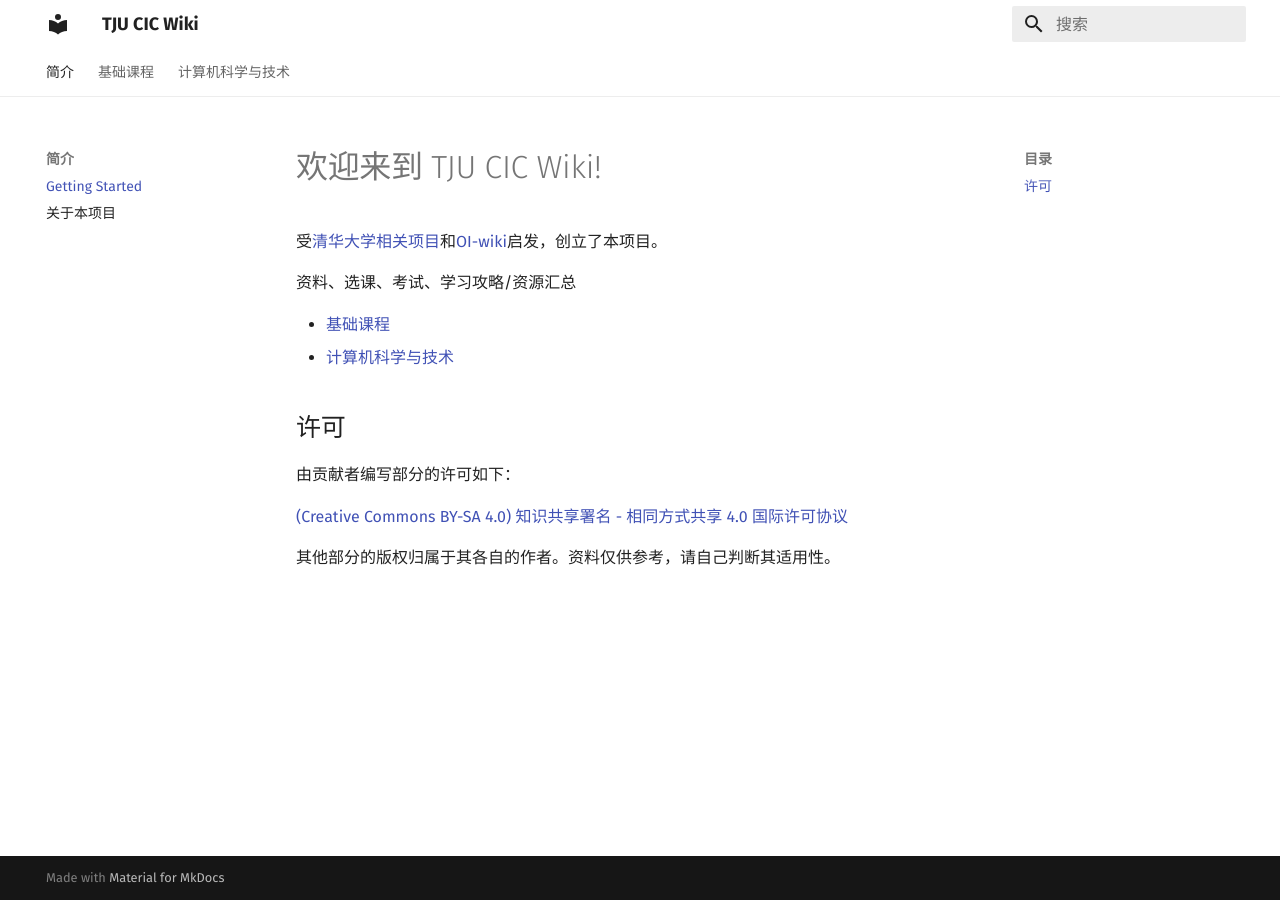
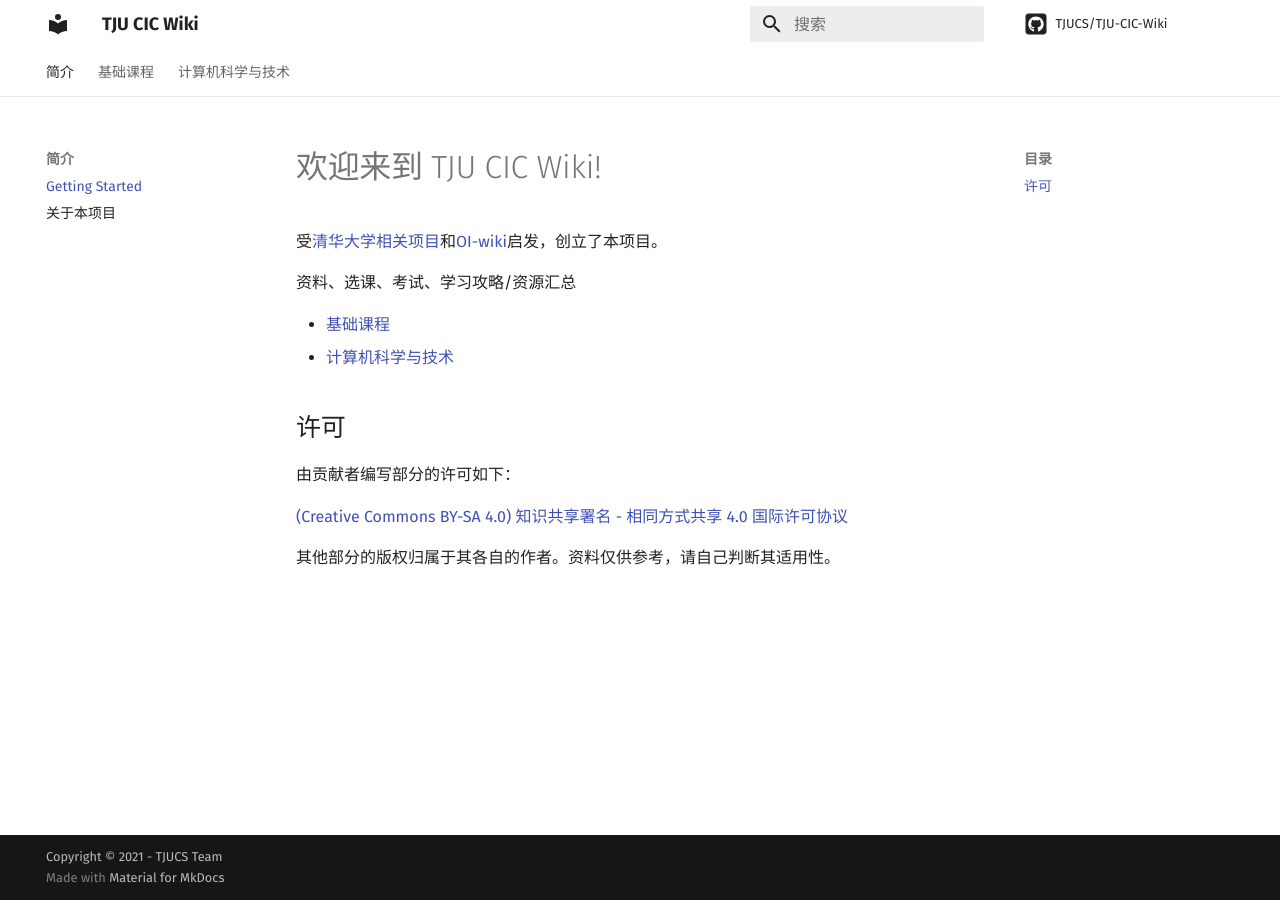
Before and after one commit to TJUCS/TJU-CIC-Wiki, an MkDocs documentation site: the page built from docs/index.md, in a window 1280 px wide. Built offline with MkDocs 1.6.1 and Material for MkDocs 9.7.7, drawn with Linux system fonts in a browser that asks for light colours; comment, search, counter and statistics services are not loaded.

Commit message:
完善配置

```diff
--- a/mkdocs.yml
+++ b/mkdocs.yml
@@ -1,7 +1,14 @@
 # Project Information
 site_name: TJU CIC Wiki
+site_author: trswnca
 site_description: 北洋智算 Wiki 是由北洋智算学生自发维护的知识整合站点，帮助北洋学生提升自我，更好解决繁杂的事物。
 strict: false
+
+copyright: 'Copyright &copy; 2021 - TJUCS Team'
+
+# Repository
+repo_name: 'TJUCS/TJU-CIC-Wiki'
+repo_url: 'https://github.com/TJUCS/TJU-CIC-Wiki'
 
 # Contents
 nav:
@@ -40,8 +47,21 @@
   palette:
     primary: 'white'
     accent: 'red'
+  icon:
+    repo: fontawesome/brands/github-square
   features:
     - navigation.tabs
+    - search.suggest
+    - search.share
   font:
     text: 'Fira Sans'
     code: 'Fira Mono'
+
+extra:
+  search:
+    language: 'jp'
+  copyright: '<a href="https://creativecommons.org/licenses/by-sa/4.0/deed.zh">CC BY-SA 4.0</a> 和 <a href="https://github.com/zTrix/sata-license">SATA</a>'
+
+# Plugin
+plugins:
+  - search
```
